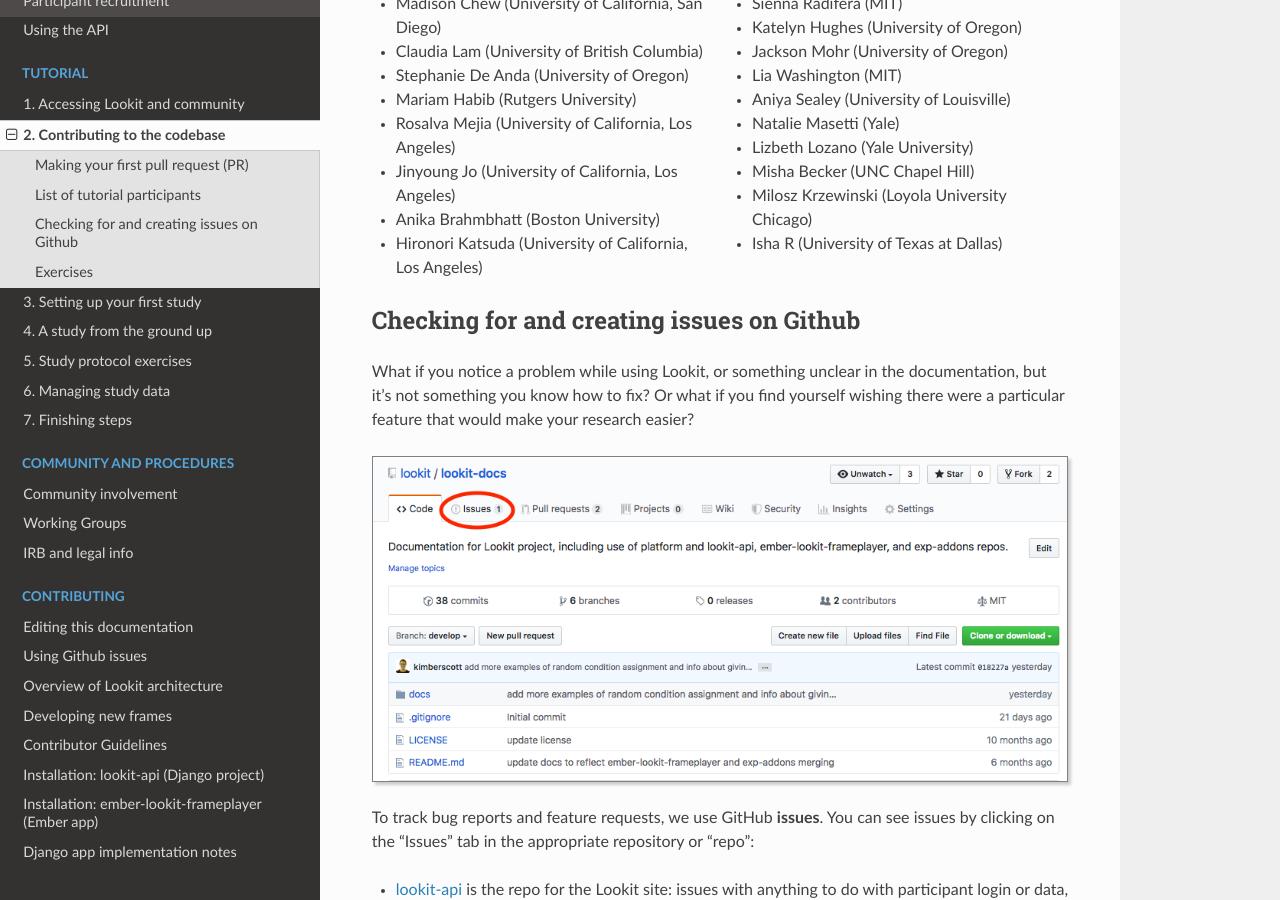
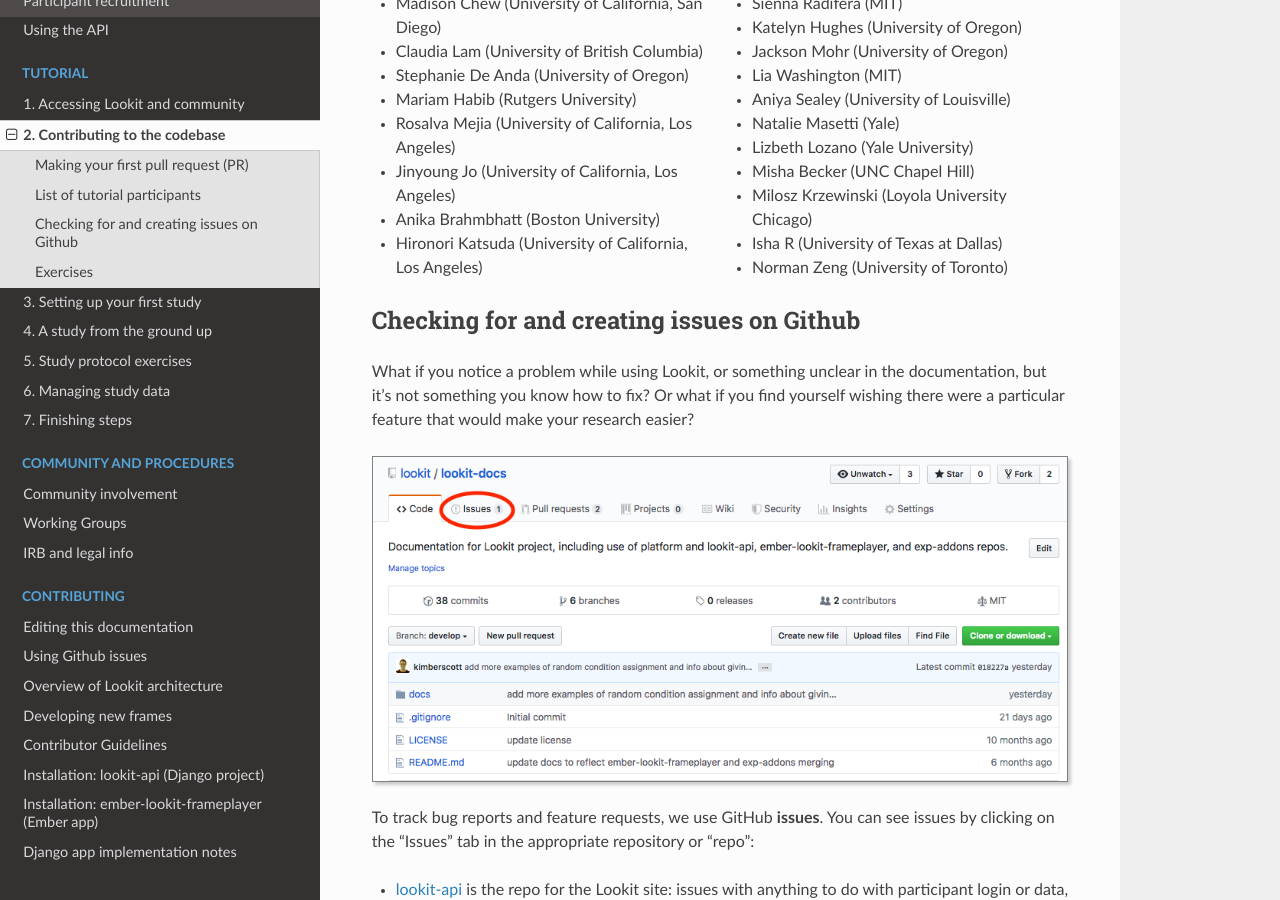
Before and after one commit to lookit/lookit-docs, a Sphinx documentation site: the page built from docs/source/tutorial-contributing.rst, in a window 1280 px wide and 900 px high, scrolled down 7353 px. Built offline with Sphinx 7.4.7 and the Read the Docs theme 2.0.0, drawn with Linux system fonts in a browser that asks for light colours.

Commit message:
Added tutorial participant to list

```diff
--- a/docs/source/tutorial-contributing.rst
+++ b/docs/source/tutorial-contributing.rst
@@ -291,6 +291,7 @@
 - Misha Becker (UNC Chapel Hill)
 - Milosz Krzewinski (Loyola University Chicago)
 - Isha R (University of Texas at Dallas)
+- Norman Zeng (University of Toronto)
 
 Checking for and creating issues on Github
 -------------------------------------------
```
